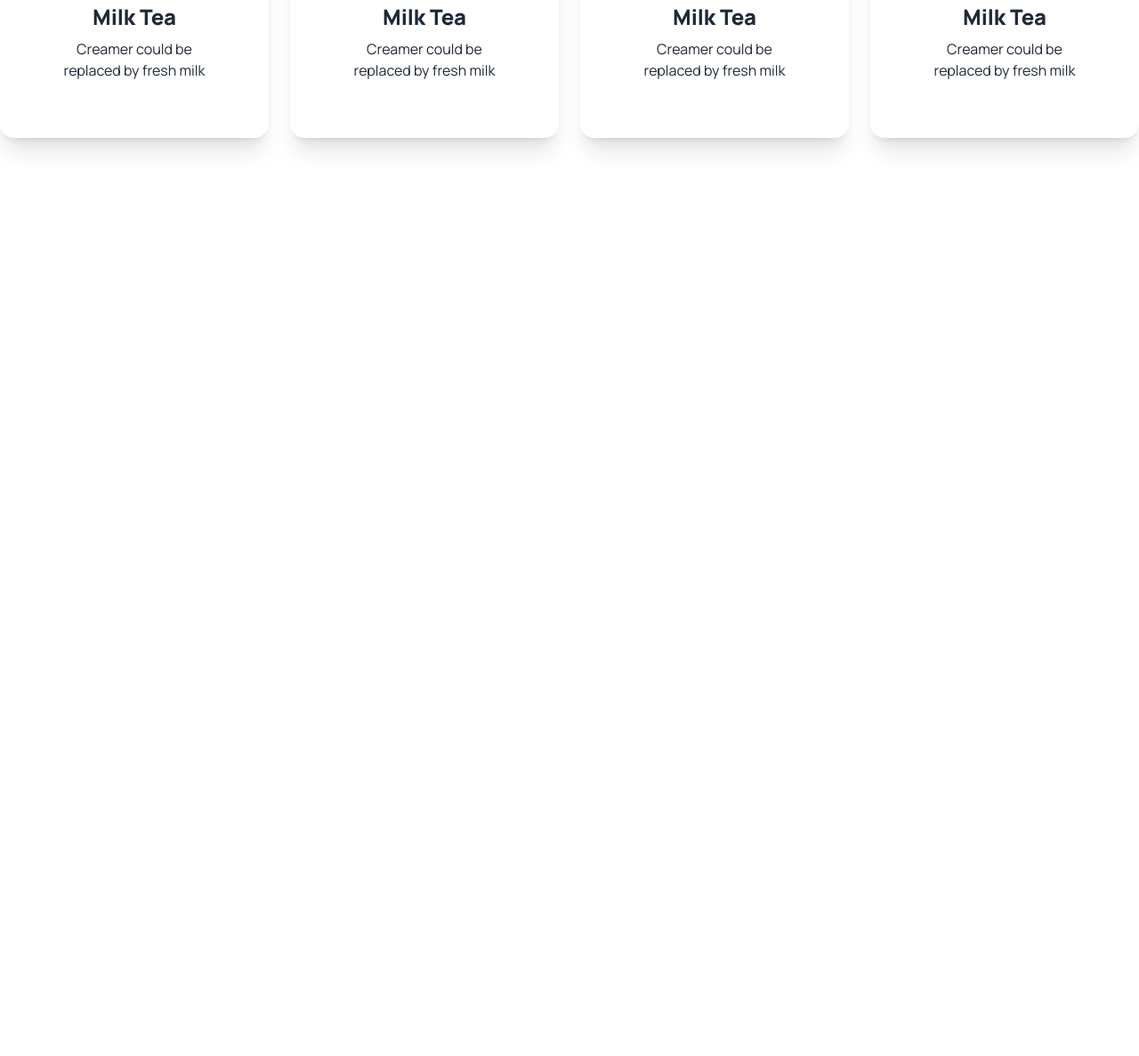
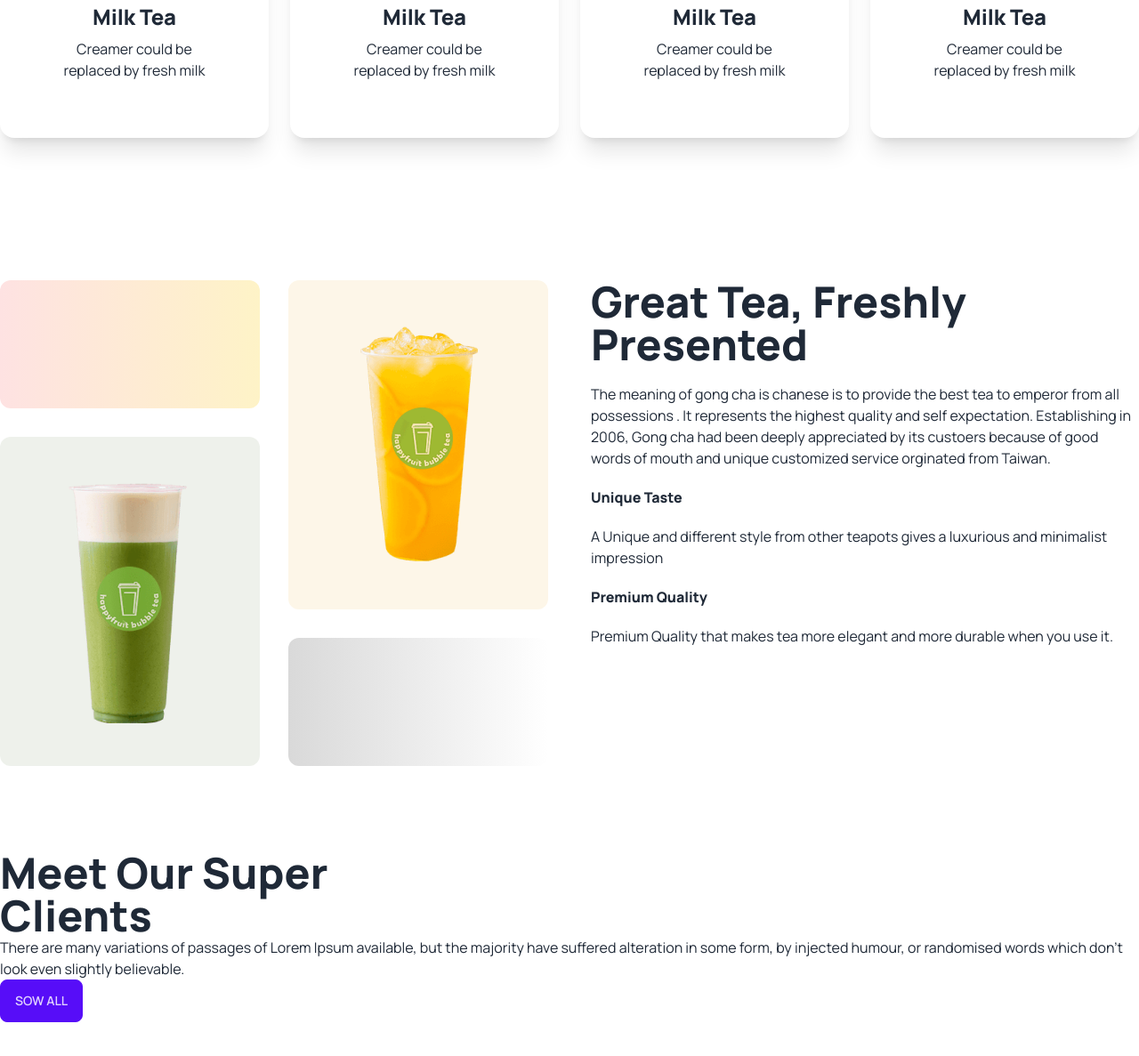
Before and after one commit to Rahatul-Alom/tea-house, a plain HTML site: page index.html in a window 1280 px wide. Shown: the part 985-2172 px from the top of the page at 89% size. Before the commit the page ends 1300 px from the top, so only its background shows below. Drawn offline with nearby package versions, Linux system fonts and the light colour scheme.

Commit message:
adde new sectin

```diff
--- a/index.html
+++ b/index.html
@@ -91,12 +91,39 @@
                     </div>
                   </div>
             </div>
+        </section>
+        <!-- Great Tea Section -->
+        <section class="my-24 flex gap-12 flex-col lg:flex-row ">
+          <div class="grid gap-8 grid-cols-1 md:grid-cols-2 flex-1">
+              <div class=" rounded-xl h-36 bg-gradient-to-r from-red-100 to-amber-100"></div>
+              <div class="row-span-2  bg-[#E6A6231A] rounded-xl px-8 py-12 flex justify-center items-center"><img src="images/fresh-1.png" alt=""></div>
+              <div class="row-span-2 bg-[#5776391A] rounded-xl px-8 py-12 flex justify-center items-cente"><img src="images/fresh-2.png" alt=""></div>
+              <div class=" rounded-xl h-36 bg-gradient-to-r from-[#D9D9D9] to-[#FFFFFF]"></div>
+          </div>
+          <div class="space-y-5 flex-1">
+            <h1 class="text-5xl font-extrabold">Great Tea, Freshly <br> Presented</h1>
+            <p>The meaning of gong cha is chanese is to provide the best tea to emperor from all possessions . It represents the highest quality and self expectation. Establishing in 2006, Gong cha had been deeply appreciated by its custoers  because of good words of mouth and unique customized service orginated from Taiwan.</p>
+            <h4 class="text-xl- font-extrabold mt-8">Unique Taste</h4>
+            <p>A Unique and different style from other teapots gives a luxurious and minimalist impression</p>
+            <h4 class="text-xl- font-extrabold mt-8">Premium Quality</h4>
+            <p>Premium Quality that makes tea more elegant and more durable when you use it.</p>
+          </div>
+        </section>
+        <!-- Super Client Section -->
+        <section class="my-24">
+          <div>
+            <h2 class="text-5xl font-extrabold">
+              Meet Our Super <br> Clients
+            </h2>
+            <p>There are many variations of passages of Lorem Ipsum available, but the majority have suffered alteration in some form, by injected humour, or randomised words which don't look even slightly believable. </p>
+            <button class="btn btn-primary">Sow All</button>
+          </div>
+          <div>
 
+          </div>
         </section>
-
     </main>
     <footer>
-
     </footer>
 </body>
 </html>
```
